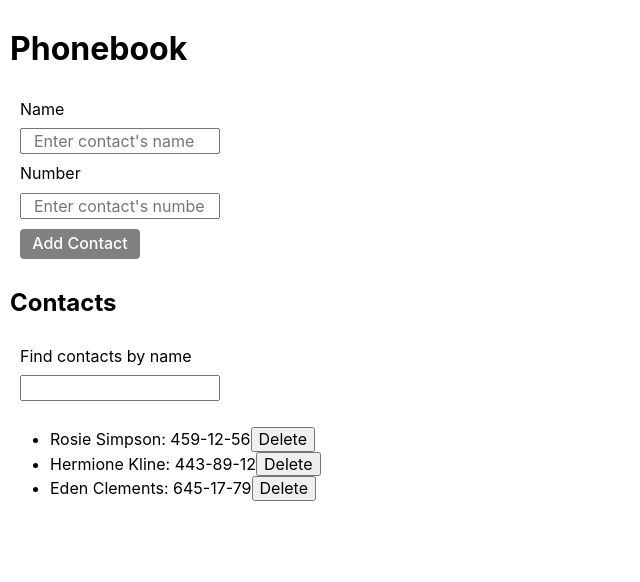
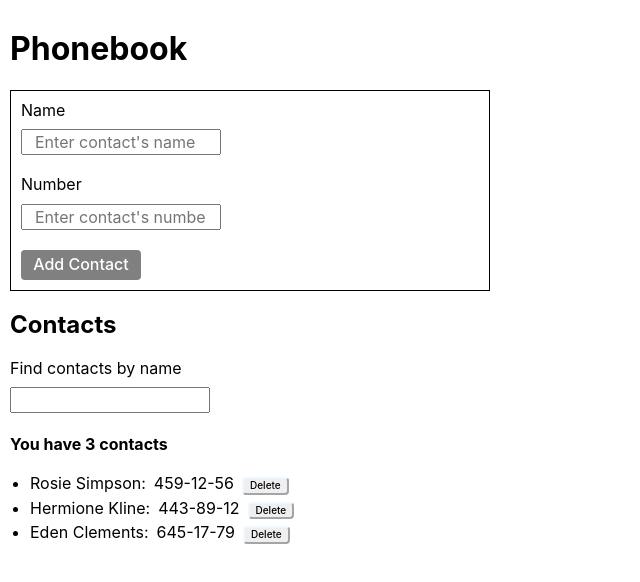
Before and after one commit to RafalGalecki/goit-react-hw-02-phonebook, a React (Create React App) app: page / in a window 1280 px wide. Shown: the top 582 px of the page, without its empty margins (0-640 px from the left). Built offline with nearby package versions, Linux system fonts and the light colour scheme.

Commit message:
finished

```diff
--- a/src/components/App.jsx
+++ b/src/components/App.jsx
@@ -3,6 +3,7 @@ import ContactForm from './ContactForm/ContactForm';
 import ContactsList from './ContactsList/ContactsList';
 import ContactsListElement from './ContactslistElement/ContactsListElement';
 import Filter from './Filter/Filter';
+import PropTypes from 'prop-types';
 
 export class App extends Component {
   state = {
@@ -18,7 +19,6 @@ export class App extends Component {
     this.setState({
       contacts: [...this.state.contacts, contact],
     });
-    console.log('CONTACTS:', this.state.contacts);
   };
 
   deleteContact = id => {
@@ -35,7 +35,9 @@ export class App extends Component {
 
   filterContacts = () => {
     const { filter, contacts } = this.state;
-    return contacts.filter(contact => contact.name.toLowerCase().includes(filter.toLowerCase()));
+    return contacts.filter(contact =>
+      contact.name.toLowerCase().includes(filter.toLowerCase())
+    );
   };
 
   render() {
@@ -47,11 +49,14 @@ export class App extends Component {
         <ContactForm
           addContact={this.addContact}
           contacts={this.state.contacts}
-          // onSubmit={values => console.log('VALUES:', values)}
         />
         <h2>Contacts</h2>
-        <Filter value={value} filterContacts={this.filterContacts} onChange={this.filter } />
-        <ContactsList>
+        <Filter
+          value={value}
+          filterContacts={this.filterContacts}
+          onChange={this.filter}
+        />
+        <ContactsList contactsLength={this.state.contacts.length}>
           <ContactsListElement
             contacts={filteredContacts}
             deleteContact={this.deleteContact}
@@ -61,3 +66,7 @@ export class App extends Component {
     );
   }
 }
+
+App.propTypes = {
+  filteredContacts: PropTypes.array,
+};
--- a/src/components/ContactForm/ContactForm.jsx
+++ b/src/components/ContactForm/ContactForm.jsx
@@ -36,12 +36,11 @@ class ContactForm extends Component {
     isContact
       ? Notiflix.Notify.warning(`${contact.name} is already in contacts.`, {
           timeout: 3000,
+          position: 'left-top',
+          closeButton: true,
         })
       : addContact(contact);
 
-    console.log('CONTACTS:', { contacts });
-
-    //this.props.onSubmit({ ...this.state });
     this.reset();
   };
   reset = () => {
--- a/src/components/ContactForm/ContactForm.module.css
+++ b/src/components/ContactForm/ContactForm.module.css
@@ -3,13 +3,17 @@
   flex-direction: column;
   justify-content: flex-start;
   min-width: 320px;
+  max-width: 480px;
   padding: 10px;
   gap: 10px;
+  border: 1px solid black;
 }
 
 .inputName {
   max-width: 200px;
+  margin-bottom: 10px;
   padding: 2px 12px;
+
 }
 
 .btn {
--- a/src/components/ContactsList/ContactsList.jsx
+++ b/src/components/ContactsList/ContactsList.jsx
@@ -4,13 +4,22 @@ import PropTypes from 'prop-types';
 
 class ContactsList extends Component {
   render() {
-    const { children } = this.props;
-    return <ul className={css.ContactsList}>{children}</ul>;
+    const { contactsLength, children } = this.props;
+
+    return (
+      <div className={css.contactsListBox}>
+        <h4>
+          You have {contactsLength} contact{contactsLength === 1 ? null : 's'}
+        </h4>
+        <ul className={css.contactsList}>{children}</ul>
+      </div>
+    );
   }
 }
 
 ContactsList.propTypes = {
   children: PropTypes.node,
+  contactsLength: PropTypes.number,
 };
 
 export default ContactsList;
--- a/src/components/ContactsList/ContactsList.module.css
+++ b/src/components/ContactsList/ContactsList.module.css
@@ -0,0 +1,3 @@
+.contactsList {
+  padding-left: 20px;
+}
--- a/src/components/ContactslistElement/ContactsListElement.jsx
+++ b/src/components/ContactslistElement/ContactsListElement.jsx
@@ -6,9 +6,9 @@ class ContactsListElement extends Component {
   render() {
     const { contacts, deleteContact } = this.props;
     return contacts.map(({ name, number, id }) => (
-      <li key={id}>
-        <span className={css.contactName}>{name}: </span>
-        <span className={css.contactNumber}>{number}</span>
+      <li key={id} className={css.contactLi} >
+        <span className={css.contact}>{name}:</span>
+        <span className={css.contact}>{number}</span>
         <button
           key={id}
           type="button"
@@ -24,7 +24,7 @@ class ContactsListElement extends Component {
 
 ContactsListElement.propTypes = {
   contacts: PropTypes.array,
-  deleteContact: PropTypes.func,
+  deleteContactr: PropTypes.func,
 };
 
 export default ContactsListElement;
--- a/src/components/ContactslistElement/ContactsListElement.module.css
+++ b/src/components/ContactslistElement/ContactsListElement.module.css
@@ -0,0 +1,18 @@
+.contactLi {
+  margin-bottom: 4px;
+}
+.contact {
+  margin-right: 8px;
+}
+.btnDelete {
+  font-size: 10px;
+  font-weight: 500;
+  border-color: aliceblue;
+  border-radius: 4px;
+  outline: none;
+}
+.btnDelete:hover,
+.btnDelete:focus {
+  color: white;
+  background-color: rgb(69, 69, 205);
+}
--- a/src/components/Filter/Filter.module.css
+++ b/src/components/Filter/Filter.module.css
@@ -3,7 +3,6 @@
   flex-direction: column;
   justify-content: flex-start;
   min-width: 320px;
-  padding: 10px;
   gap: 10px;
 }
 .inputFilter {
```
Also changed, not shown: 1 other file (tests, documents, lock files or other folders).
